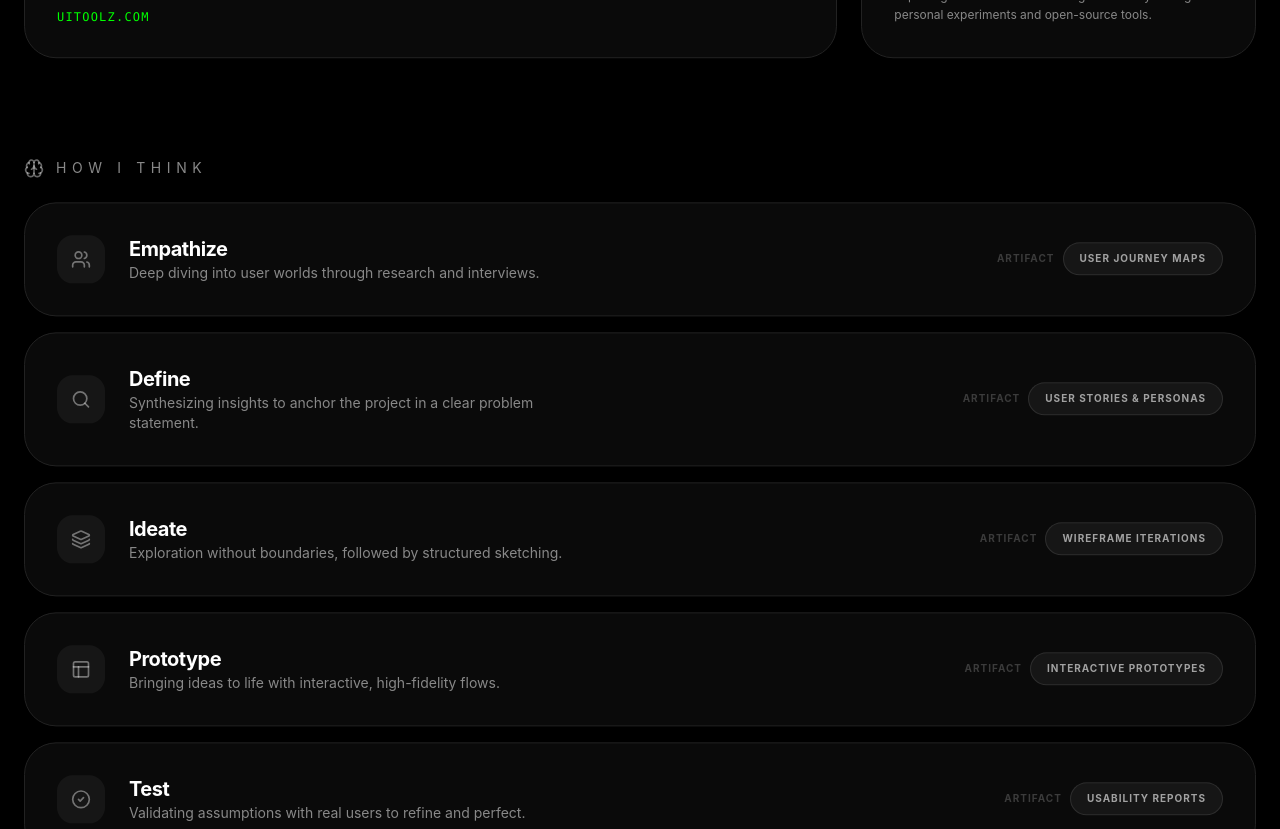
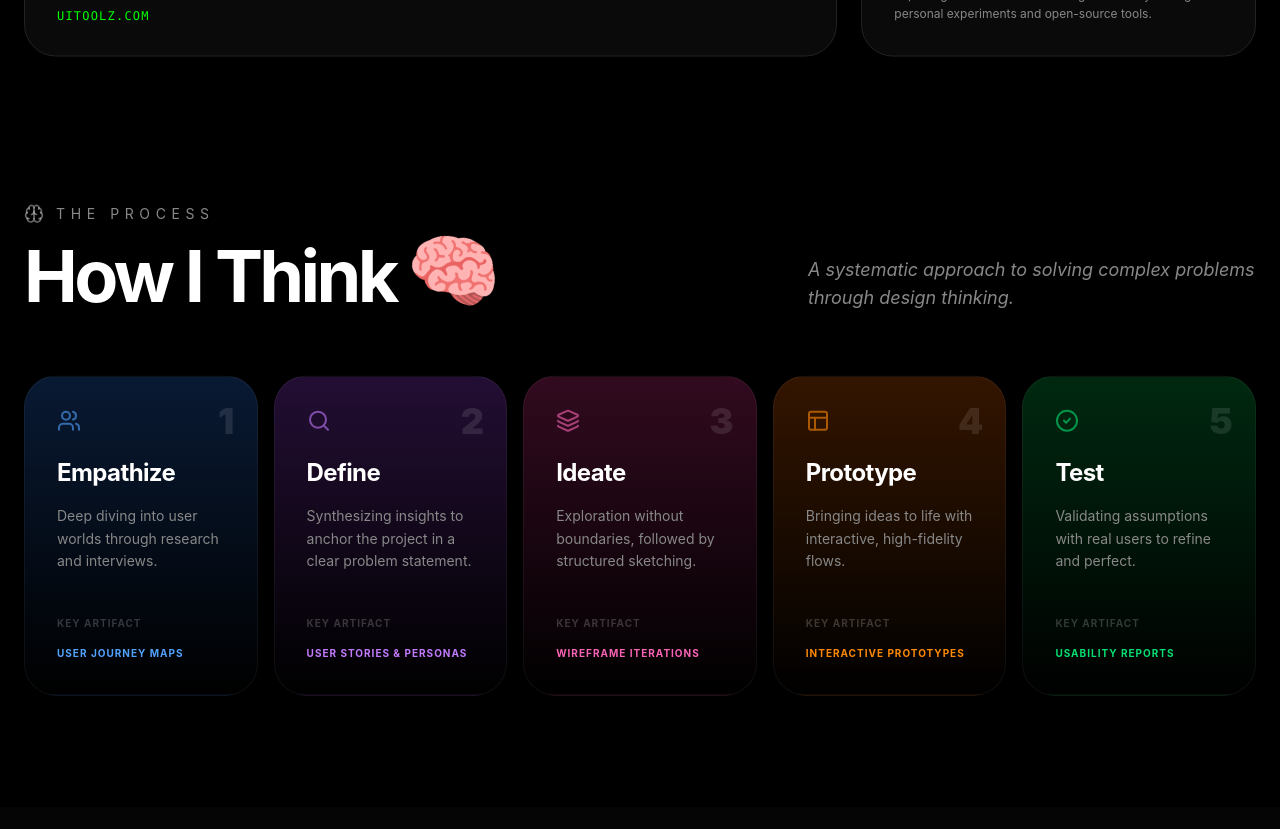
Before and after one commit to Tharanitharandharma/My-portfolio-website, a React (Vite) app: page / in a window 1280 px wide. Shown: the part 2320-3149 px from the top of the page. Built offline with nearby package versions, Linux system fonts and the light colour scheme.

Commit message:
feat: Enhance project stage visuals
Add dynamic background colors and accent text colors to each project stage in the portfolio. This improves visual distinction and reinforces the theme for each stage.

```diff
--- a/src/App.tsx
+++ b/src/App.tsx
@@ -432,67 +432,88 @@ const HowIThink = () => {
       stage: "Empathize",
       desc: "Deep diving into user worlds through research and interviews.",
       artifact: "User Journey Maps",
-      icon: <Users className="w-5 h-5" />
+      icon: <Users className="w-6 h-6" />,
+      color: "from-blue-500/20 to-transparent",
+      accent: "text-blue-400"
     },
     {
       stage: "Define",
       desc: "Synthesizing insights to anchor the project in a clear problem statement.",
       artifact: "User Stories & Personas",
-      icon: <Search className="w-5 h-5" />
+      icon: <Search className="w-6 h-6" />,
+      color: "from-purple-500/20 to-transparent",
+      accent: "text-purple-400"
     },
     {
       stage: "Ideate",
       desc: "Exploration without boundaries, followed by structured sketching.",
       artifact: "Wireframe Iterations",
-      icon: <Layers className="w-5 h-5" />
+      icon: <Layers className="w-6 h-6" />,
+      color: "from-pink-500/20 to-transparent",
+      accent: "text-pink-400"
     },
     {
       stage: "Prototype",
       desc: "Bringing ideas to life with interactive, high-fidelity flows.",
       artifact: "Interactive Prototypes",
-      icon: <Layout className="w-5 h-5" />
+      icon: <Layout className="w-6 h-6" />,
+      color: "from-orange-500/20 to-transparent",
+      accent: "text-orange-400"
     },
     {
       stage: "Test",
       desc: "Validating assumptions with real users to refine and perfect.",
       artifact: "Usability Reports",
-      icon: <CheckCircle2 className="w-5 h-5" />
+      icon: <CheckCircle2 className="w-6 h-6" />,
+      color: "from-green-500/20 to-transparent",
+      accent: "text-green-400"
     }
   ];
 
   return (
-    <section className="py-12 px-6 max-w-7xl mx-auto">
+    <section className="py-24 px-6 max-w-7xl mx-auto overflow-hidden">
       <ParallaxSection offset={30}>
-        <div className="flex items-center gap-3 mb-6">
+        <div className="flex flex-col md:flex-row justify-between items-start md:items-end mb-16 gap-6">
+          <div>
+            <div className="flex items-center gap-3 mb-4">
               <Brain className="w-5 h-5 text-white/40" />
-          <h2 className="text-sm uppercase tracking-[0.4em] text-muted">How I Think</h2>
+              <h2 className="text-sm uppercase tracking-[0.4em] text-muted">The Process</h2>
+            </div>
+            <h3 className="text-5xl md:text-7xl font-bold tracking-tighter">How I Think <AnimatedEmoji emoji="🧠" /></h3>
+          </div>
+          <p className="max-w-md text-muted text-lg italic">
+            A systematic approach to solving complex problems through design thinking.
+          </p>
         </div>
 
-        <div className="space-y-4">
+        <div className="grid grid-cols-1 md:grid-cols-5 gap-4">
           {steps.map((step, i) => (
             <motion.div
               key={i}
-              initial={{ opacity: 0, x: -20 }}
-              whileInView={{ opacity: 1, x: 0 }}
+              initial={{ opacity: 0, y: 20 }}
+              whileInView={{ opacity: 1, y: 0 }}
               viewport={{ once: true }}
               transition={{ delay: i * 0.1 }}
-              className="bento-card flex flex-col md:flex-row md:items-center justify-between gap-6 group"
+              className={`relative p-8 rounded-[32px] bg-gradient-to-b ${step.color} border border-white/5 flex flex-col justify-between min-h-[320px] group hover:border-white/20 transition-all duration-500`}
             >
-              <div className="flex items-center gap-6">
-                <div className="w-12 h-12 rounded-2xl bg-white/5 flex items-center justify-center text-white/40 group-hover:bg-white group-hover:text-black transition-all duration-500">
+              <div className="relative z-10">
+                <div className={`mb-6 ${step.accent} opacity-60 group-hover:opacity-100 transition-opacity`}>
                   {step.icon}
                 </div>
-                <div>
-                  <h4 className="text-xl font-bold tracking-tight">{step.stage}</h4>
-                  <p className="text-muted text-sm max-w-md">{step.desc}</p>
+                <span className="text-4xl font-black opacity-10 absolute -top-2 -right-2 tracking-tighter">{i + 1}</span>
+                <h4 className="text-2xl font-bold tracking-tight mb-4">{step.stage}</h4>
+                <p className="text-muted text-sm leading-relaxed">{step.desc}</p>
               </div>
-              </div>
-              <div className="flex items-center gap-2">
-                <span className="text-[10px] uppercase tracking-widest text-white/20 font-bold">Artifact</span>
-                <span className="px-4 py-2 bg-white/5 border border-white/10 rounded-full text-[10px] font-bold uppercase tracking-widest text-white/60">
+
+              <div className="relative z-10 mt-8">
+                <span className="text-[10px] uppercase tracking-widest text-white/20 font-bold block mb-2">Key Artifact</span>
+                <span className={`text-[10px] font-bold uppercase tracking-widest ${step.accent}`}>
                   {step.artifact}
                 </span>
               </div>
+
+              {/* Decorative Glow */}
+              <div className={`absolute inset-0 bg-gradient-to-br ${step.color} opacity-0 group-hover:opacity-10 transition-opacity rounded-[32px]`} />
             </motion.div>
           ))}
         </div>
@@ -631,46 +652,57 @@ const DesignValues = () => {
     {
       title: "Accessibility First",
       desc: "Designing with WCAG 2.2 focus to ensure digital experiences are inclusive for everyone, regardless of ability.",
-      icon: <Accessibility className="w-6 h-6" />
+      icon: <Accessibility className="w-8 h-8" />,
+      color: "bg-blue-500/10",
+      border: "border-blue-500/20",
+      glow: "shadow-[0_0_50px_rgba(59,130,246,0.1)]"
     },
     {
       title: "Data-Informed",
       desc: "Using analytics and user feedback as a compass, not a cage. Balancing hard data with design intuition.",
-      icon: <BarChart3 className="w-6 h-6" />
+      icon: <BarChart3 className="w-8 h-8" />,
+      color: "bg-purple-500/10",
+      border: "border-purple-500/20",
+      glow: "shadow-[0_0_50px_rgba(168,85,247,0.1)]"
     },
     {
       title: "Ethical AI",
       desc: "Designing AI interactions that prioritize transparency, user agency, and trust in the machine-human loop.",
-      icon: <Cpu className="w-6 h-6" />
+      icon: <Cpu className="w-8 h-8" />,
+      color: "bg-orange-500/10",
+      border: "border-orange-500/20",
+      glow: "shadow-[0_0_50px_rgba(249,115,22,0.1)]"
     }
   ];
 
   return (
     <section className="py-24 px-6 max-w-7xl mx-auto">
       <ParallaxSection offset={40}>
-        <div className="flex items-center gap-3 mb-12">
+        <div className="flex items-center gap-3 mb-16">
           <Heart className="w-5 h-5 text-white/40" />
           <h2 className="text-sm uppercase tracking-[0.4em] text-muted">Human Values</h2>
         </div>
 
+        <div className="grid grid-cols-1 md:grid-cols-3 gap-8">
+          {values.map((v, i) => (
             <motion.div
+              key={i}
               initial={{ opacity: 0, y: 20 }}
               whileInView={{ opacity: 1, y: 0 }}
               viewport={{ once: true }}
-          className="bento-card bg-gradient-to-br from-[#0A0A0A] to-[#111] p-12"
+              transition={{ delay: i * 0.1 }}
+              className={`p-12 rounded-[40px] ${v.color} border ${v.border} ${v.glow} backdrop-blur-xl flex flex-col items-center text-center group hover:scale-[1.02] transition-all duration-500`}
             >
-          <div className="grid grid-cols-1 md:grid-cols-3 gap-12">
-            {values.map((v, i) => (
-              <div key={i} className="space-y-6">
-                <div className="text-white/40">{v.icon}</div>
-                <h4 className="text-2xl font-bold tracking-tight">{v.title}</h4>
-                <p className="text-muted leading-relaxed font-light text-lg italic">
-                  {v.desc}
+              <div className="mb-8 p-6 bg-white/5 rounded-3xl group-hover:bg-white group-hover:text-black transition-all duration-500">
+                {v.icon}
+              </div>
+              <h4 className="text-3xl font-bold tracking-tight mb-6">{v.title}</h4>
+              <p className="text-muted leading-relaxed text-lg font-light italic">
+                "{v.desc}"
               </p>
-              </div>
+            </motion.div>
           ))}
         </div>
-        </motion.div>
       </ParallaxSection>
     </section>
   );
@@ -755,52 +787,101 @@ const Experience = () => {
 const Skills = () => {
   const categories = [
     {
-      title: "Design Tools",
+      title: "Design Ecosystem",
       skills: ["Figma", "Adobe XD", "Photoshop", "Illustrator", "Balsamiq", "Canva"],
-      icon: <Figma className="w-5 h-5" />
+      icon: <Figma className="w-8 h-8" />,
+      desc: "Crafting pixel-perfect interfaces and scalable design systems.",
+      color: "from-blue-500/20 to-transparent",
+      accent: "text-blue-400",
+      span: "md:col-span-2 md:row-span-2"
     },
     {
-      title: "UX Design",
+      title: "UX Strategy",
       skills: ["User Flow", "Wireframing", "Prototyping", "Usability Testing", "WCAG 2.2", "Design Systems"],
-      icon: <Layout className="w-5 h-5" />
+      icon: <Layout className="w-6 h-6" />,
+      desc: "Human-centered approach to complex problems.",
+      color: "from-purple-500/20 to-transparent",
+      accent: "text-purple-400",
+      span: "md:col-span-1 md:row-span-1"
     },
     {
       title: "Collaboration",
-      skills: ["Miro", "Notion", "Jira", "Stakeholder Communication", "Lean UX", "Design Sprints"],
-      icon: <Users className="w-5 h-5" />
+      skills: ["Miro", "Notion", "Jira", "Lean UX", "Design Sprints"],
+      icon: <Users className="w-6 h-6" />,
+      desc: "Bridging the gap between design and engineering.",
+      color: "from-green-500/20 to-transparent",
+      accent: "text-green-400",
+      span: "md:col-span-1 md:row-span-1"
+    },
+    {
+      title: "Development & Low-Code",
+      skills: ["Framer", "WordPress", "HTML/CSS", "SEO", "Marketing Design"],
+      icon: <Cpu className="w-6 h-6" />,
+      desc: "Bringing designs to life with modern web technologies.",
+      color: "from-orange-500/20 to-transparent",
+      accent: "text-orange-400",
+      span: "md:col-span-2 md:row-span-1"
     }
   ];
 
   return (
-    <section className="py-12 px-6 max-w-7xl mx-auto">
+    <section id="skills" className="py-24 px-6 max-w-7xl mx-auto">
       <ParallaxSection offset={30}>
-        <div className="flex items-center gap-3 mb-6">
+        <div className="flex flex-col md:flex-row justify-between items-start md:items-end mb-16 gap-6">
+          <div>
+            <div className="flex items-center gap-3 mb-4">
               <Wrench className="w-5 h-5 text-white/40" />
-          <h2 className="text-sm uppercase tracking-[0.4em] text-muted">Skills & Tools</h2>
+              <h2 className="text-sm uppercase tracking-[0.4em] text-muted">Expertise</h2>
             </div>
+            <h3 className="text-5xl md:text-7xl font-bold tracking-tighter">Skills & Tools <AnimatedEmoji emoji="🛠️" /></h3>
+          </div>
+          <p className="max-w-md text-muted text-lg font-light leading-relaxed">
+            A curated selection of tools and methodologies I use to build world-class digital products.
+          </p>
+        </div>
+
         <div className="grid grid-cols-1 md:grid-cols-3 gap-6">
           {categories.map((cat, i) => (
             <motion.div
               key={i}
-              initial={{ opacity: 0, y: 20 }}
-              whileInView={{ opacity: 1, y: 0 }}
+              initial={{ opacity: 0, scale: 0.95 }}
+              whileInView={{ opacity: 1, scale: 1 }}
               viewport={{ once: true }}
               transition={{ delay: i * 0.1 }}
-              className="bento-card"
+              className={`relative p-10 rounded-[48px] bg-white/[0.02] backdrop-blur-3xl border border-white/10 overflow-hidden group hover:border-white/20 transition-all duration-500 ${cat.span}`}
             >
-              <div className="flex items-center gap-3 mb-8">
-                <div className="p-2 bg-white/5 rounded-lg text-white/60">
+              <div className="relative z-10 h-full flex flex-col">
+                <div className="flex justify-between items-start mb-12">
+                  <div className={`p-4 bg-white/5 rounded-2xl ${cat.accent} group-hover:bg-white group-hover:text-black transition-all duration-500`}>
                     {cat.icon}
                   </div>
-                <h4 className="text-lg font-bold tracking-tight">{cat.title}</h4>
+                  <div className="flex gap-1 opacity-0 group-hover:opacity-100 transition-opacity">
+                    <Sparkles className={`w-4 h-4 ${cat.accent}`} />
                   </div>
+                </div>
+
+                <div className="mt-auto">
+                  <h4 className="text-3xl font-bold tracking-tight mb-4">{cat.title}</h4>
+                  <p className="text-muted text-sm mb-8 max-w-xs">{cat.desc}</p>
+
                   <div className="flex flex-wrap gap-2">
                     {cat.skills.map((s, j) => (
-                  <span key={j} className="px-4 py-2 bg-white/5 rounded-xl text-xs font-medium text-white/80 hover:bg-white hover:text-black transition-all cursor-default">
+                      <span
+                        key={j}
+                        className="px-4 py-2 bg-white/5 rounded-full text-[10px] uppercase tracking-widest font-bold text-white/60 hover:bg-white hover:text-black transition-all cursor-default border border-white/5"
+                      >
                         {s}
                       </span>
                     ))}
                   </div>
+                </div>
+              </div>
+
+              {/* Background Glow */}
+              <div className={`absolute -bottom-20 -right-20 w-80 h-80 bg-gradient-to-br ${cat.color} blur-[100px] opacity-20 group-hover:opacity-40 transition-opacity duration-700`} />
+
+              {/* Subtle Grid Pattern Overlay */}
+              <div className="absolute inset-0 opacity-[0.03] pointer-events-none" style={{ backgroundImage: 'radial-gradient(circle, white 1px, transparent 1px)', backgroundSize: '24px 24px' }} />
             </motion.div>
           ))}
         </div>
@@ -885,12 +966,12 @@ const EducationCerts = () => {
         </div>
 
         {/* Awards Section */}
-        <div>
+        <div className="mt-24">
           <div className="flex items-center gap-3 mb-12">
             <Trophy className="w-5 h-5 text-white/40" />
             <h2 className="text-sm uppercase tracking-[0.4em] text-muted">Awards & Recognition</h2>
           </div>
-          <div className="grid grid-cols-1 md:grid-cols-2 gap-6">
+          <div className="grid grid-cols-1 md:grid-cols-2 gap-8">
             {awards.map((award, i) => (
               <motion.div
                 key={i}
@@ -898,10 +979,19 @@ const EducationCerts = () => {
                 whileInView={{ opacity: 1, y: 0 }}
                 viewport={{ once: true }}
                 transition={{ delay: i * 0.1 }}
-                className="bento-card"
+                className="relative p-12 rounded-[40px] bg-gradient-to-br from-neutral-900 to-black border border-white/5 overflow-hidden group hover:border-white/20 transition-all duration-500"
               >
-                <h4 className="text-xl font-bold mb-4">{award.title}</h4>
-                <p className="text-muted text-sm leading-relaxed">{award.desc}</p>
+                <div className="relative z-10">
+                  <div className="w-12 h-12 bg-white/10 rounded-full flex items-center justify-center mb-8 group-hover:bg-white group-hover:text-black transition-all duration-500">
+                    <Award className="w-6 h-6" />
+                  </div>
+                  <h4 className="text-3xl font-bold tracking-tight mb-4 leading-tight">{award.title}</h4>
+                  <p className="text-muted text-lg leading-relaxed font-light">{award.desc}</p>
+                </div>
+
+                {/* Decorative Elements */}
+                <div className="absolute -right-10 -bottom-10 w-40 h-40 bg-white/5 rounded-full blur-3xl group-hover:bg-white/10 transition-all" />
+                <div className="absolute top-0 left-0 w-full h-1 bg-gradient-to-r from-transparent via-white/10 to-transparent opacity-0 group-hover:opacity-100 transition-opacity" />
               </motion.div>
             ))}
           </div>
@@ -988,45 +1078,49 @@ const DesignersSurvivalKit = () => {
       title: "The Fuel",
       subtitle: "Primary Power Source",
       footer: "Status: 85% Charged",
-      icon: <Coffee className="w-8 h-8 text-white" />,
-      glow: "shadow-[0_0_30px_rgba(255,255,255,0.1)]"
+      icon: <Coffee className="w-10 h-10 text-white" />,
+      glow: "bg-orange-500/20",
+      accent: "text-orange-400"
     },
     {
       title: "The Focus",
       subtitle: "Deep Work Trigger",
       footer: "ANC: Active",
-      icon: <Headphones className="w-8 h-8 text-white" />,
-      glow: "shadow-[0_0_30px_rgba(255,255,255,0.1)]"
+      icon: <Headphones className="w-10 h-10 text-white" />,
+      glow: "bg-blue-500/20",
+      accent: "text-blue-400"
     },
     {
       title: "The Lifesaver",
       subtitle: "My Best Friend",
       footer: "Uses: Infinite",
       icon: (
-        <div className="flex items-center justify-center bg-white text-black font-black text-2xl w-16 h-16 rounded-2xl shadow-xl">
+        <div className="flex items-center justify-center bg-white text-black font-black text-3xl w-20 h-20 rounded-3xl shadow-2xl">
           ⌘Z
         </div>
       ),
-      glow: "shadow-[0_0_30px_rgba(255,255,255,0.2)]"
+      glow: "bg-purple-500/20",
+      accent: "text-purple-400"
     },
     {
       title: "The Moral Support",
       subtitle: "Chief Moral Officer",
       footer: "Watering: Pending",
-      icon: <Flower2 className="w-8 h-8 text-white" />,
-      glow: "shadow-[0_0_30px_rgba(255,255,255,0.1)]"
+      icon: <Flower2 className="w-10 h-10 text-white" />,
+      glow: "bg-green-500/20",
+      accent: "text-green-400"
     }
   ];
 
   return (
-    <section className="py-12 px-6 max-w-7xl mx-auto">
+    <section className="py-24 px-6 max-w-7xl mx-auto">
       <ParallaxSection offset={20}>
-        <div className="flex items-center gap-3 mb-8">
+        <div className="flex items-center gap-3 mb-12">
           <Wrench className="w-5 h-5 text-white/40" />
-          <h2 className="text-sm uppercase tracking-[0.4em] text-muted">Designer's Survival Kit</h2>
+          <h2 className="text-sm uppercase tracking-[0.4em] text-muted">Survival Kit</h2>
         </div>
 
-        <div className="grid grid-cols-2 md:grid-cols-4 gap-4">
+        <div className="grid grid-cols-1 sm:grid-cols-2 lg:grid-cols-4 gap-6">
           {kit.map((item, i) => (
             <motion.div
               key={i}
@@ -1034,43 +1128,41 @@ const DesignersSurvivalKit = () => {
               whileInView={{ opacity: 1, y: 0 }}
               viewport={{ once: true }}
               transition={{ delay: i * 0.1 }}
-              whileHover={{
-                scale: 1.05,
-                boxShadow: "0 0 40px rgba(255,255,255,0.15)",
-                borderColor: "rgba(255,255,255,0.3)"
-              }}
-              className={`aspect-square bg-neutral-950 border border-white/10 rounded-[32px] p-6 flex flex-col justify-between backdrop-blur-md transition-all duration-500 group cursor-default`}
+              whileHover={{ y: -10 }}
+              className="relative aspect-square bg-white/[0.02] backdrop-blur-2xl border border-white/10 rounded-[48px] p-10 flex flex-col justify-between overflow-hidden group transition-all duration-500"
             >
-              <div className="text-xs uppercase tracking-widest text-white/50 font-bold">
-                {item.title}
+              <div className="relative z-10 flex justify-between items-start">
+                <span className="text-[10px] uppercase tracking-[0.3em] text-white/40 font-black">{item.title}</span>
+                <div className={`w-2 h-2 rounded-full ${item.glow} animate-pulse`} />
               </div>
 
-              <div className="flex flex-col items-center justify-center flex-grow py-4">
+              <div className="relative z-10 flex flex-col items-center justify-center flex-grow">
                 <motion.div
                   animate={{
-                    y: [0, -5, 0],
+                    y: [0, -8, 0],
+                    rotate: [0, 5, -5, 0]
                   }}
                   transition={{
-                    duration: 4,
+                    duration: 5,
                     repeat: Infinity,
                     ease: "easeInOut",
                     delay: i * 0.5
                   }}
-                  className="relative"
                 >
-                  <div className={`absolute inset-0 blur-2xl opacity-20 bg-white rounded-full ${item.glow}`} />
-                  <div className="relative z-10">
                   {item.icon}
-                  </div>
                 </motion.div>
-                <h4 className="text-lg font-semibold text-white mt-6 text-center leading-tight">
+                <h4 className="text-2xl font-bold text-white mt-8 text-center tracking-tight">
                   {item.subtitle}
                 </h4>
               </div>
 
-              <div className="text-[10px] uppercase tracking-[0.2em] text-white/30 font-bold border-t border-white/5 pt-4">
-                {item.footer}
+              <div className="relative z-10 flex justify-between items-center pt-6 border-t border-white/5">
+                <span className="text-[10px] uppercase tracking-widest text-white/20 font-bold">{item.footer}</span>
+                <div className={`text-[10px] font-black uppercase tracking-widest ${item.accent} opacity-0 group-hover:opacity-100 transition-opacity`}>Active</div>
               </div>
+
+              {/* Background Glow */}
+              <div className={`absolute -bottom-20 -right-20 w-64 h-64 ${item.glow} blur-[100px] opacity-20 group-hover:opacity-40 transition-opacity duration-700`} />
             </motion.div>
           ))}
         </div>
```
Lines whose indentation alone changed are shown as unchanged.
